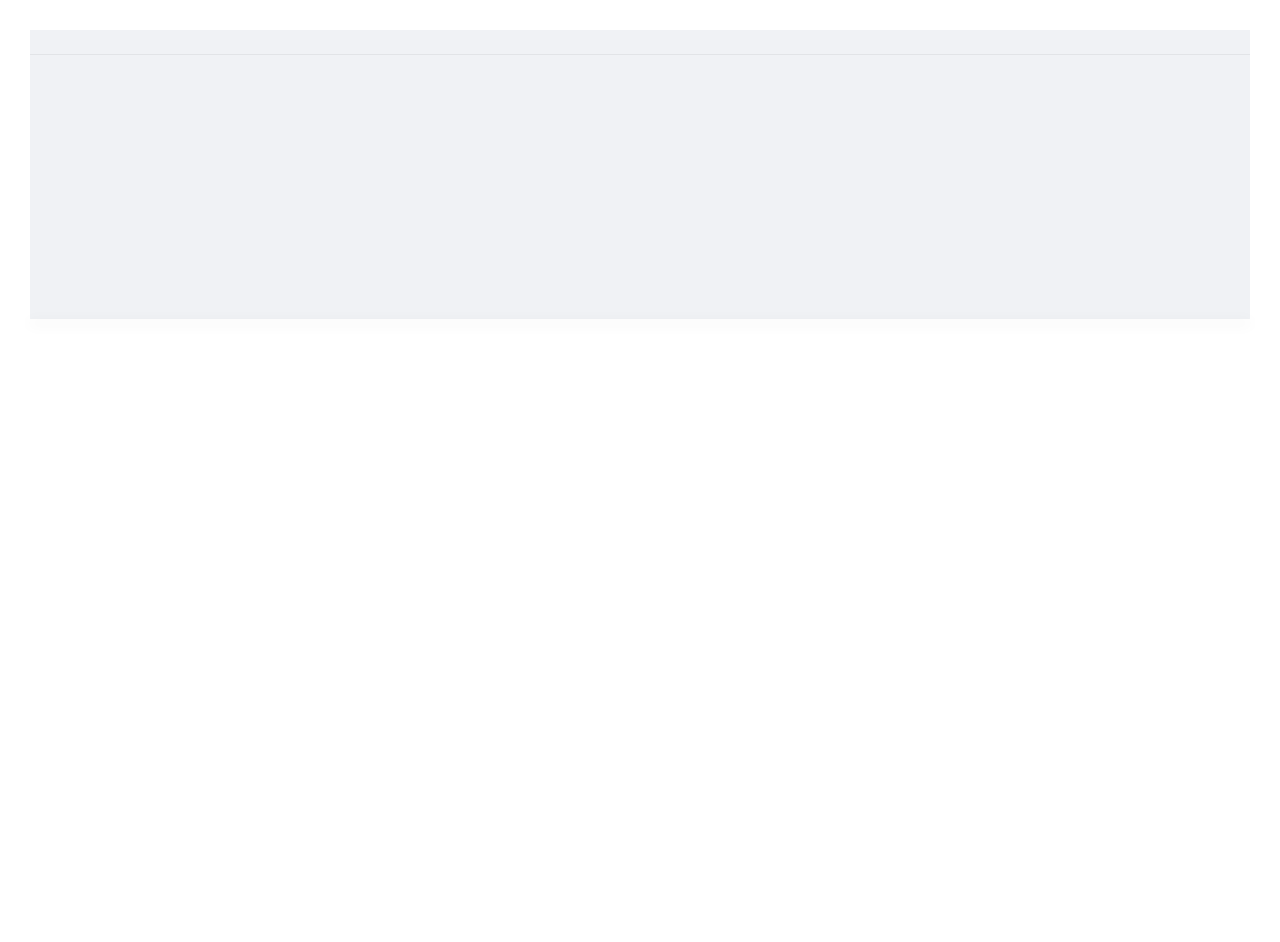
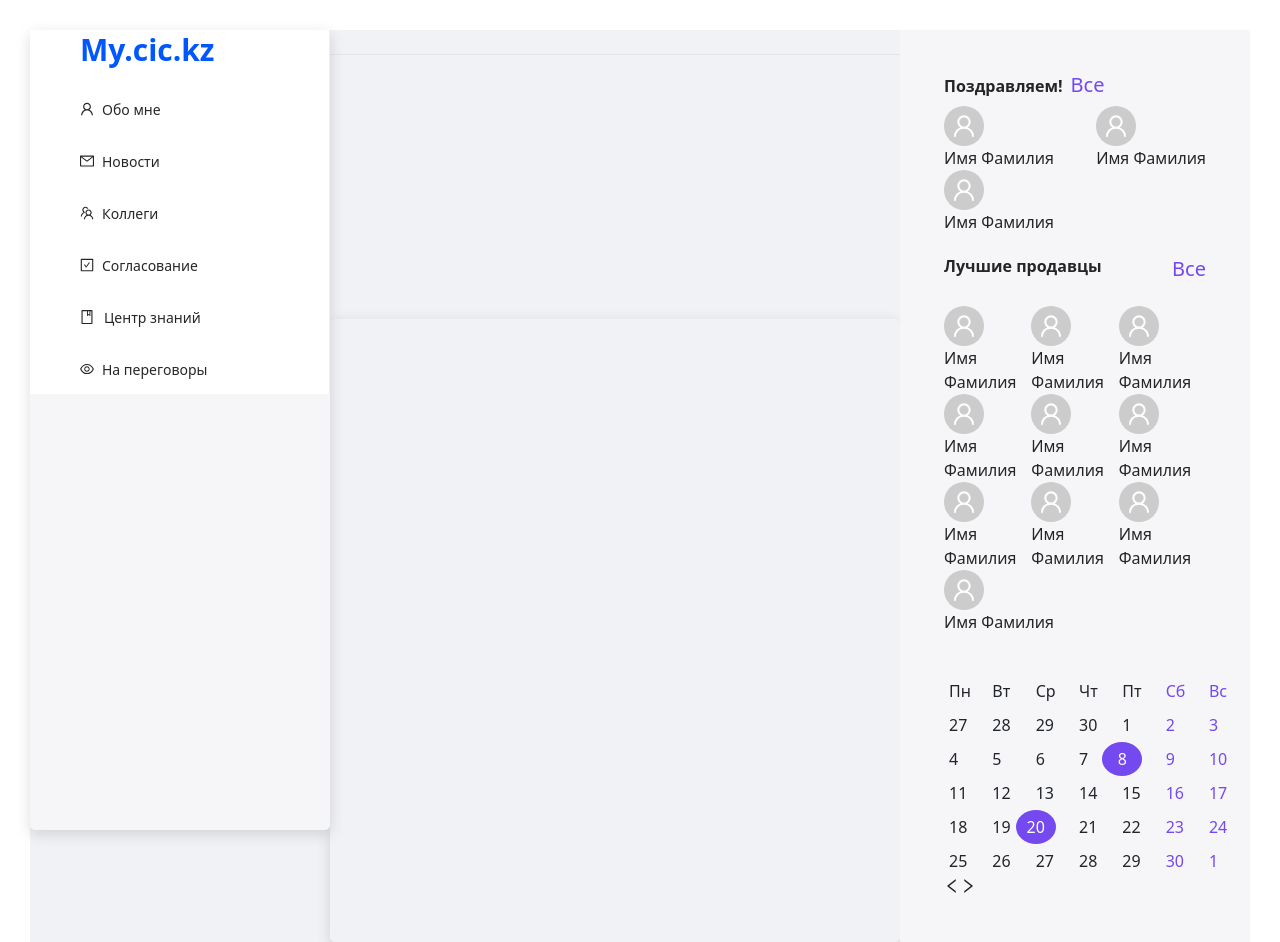
Before and after one commit to FallenStarrr/mycic-new-design, a React (Create React App) app: page / in a window 1280 px wide. Before the commit the page ends 800 px from the top, so only its background shows below. Built offline with nearby package versions, Linux system fonts and the light colour scheme.

Commit message:
МСК-12 bday fix

```diff
--- a/src/App.css
+++ b/src/App.css
@@ -192,6 +192,14 @@ Navigation
     margin-right: 20px;
     transition: all .3s ease-in-out;
   }
+
+  .sidebar {
+    display: none !important;
+  }
+
+  .sbday {
+    display: none !important;
+  }
 }
 
 
--- a/src/App.tsx
+++ b/src/App.tsx
@@ -95,8 +95,8 @@ function App() {
           </ul>
         </nav>
         <Layout>
-          {/* <Sider
-            className="section"
+           <Sider
+            className="section sidebar"
             style={{ height: "100vh", backgroundColor: "#F6F6F9" }}
             width={300}
           >
@@ -104,7 +104,7 @@ function App() {
             <Sidebar />
 
 
-          </Sider> */}
+          </Sider>
 
           <Layout>
             {/* <Header className="section" style={{ backgroundColor: "#F6F6F9" }}>
@@ -130,18 +130,15 @@ function App() {
             </Content>
           </Layout>
 
-          {/* <Sider
-            className="section"
+          <Sider
+            className="sbday"
             style={{
-              backgroundColor: "#F6F6F9",
-              position: "absolute",
-              right: "80px",
-              top: "140px",
+              backgroundColor: "#F6F6F9"
             }}
             width={350}
           >
             <Bday></Bday>
-          </Sider> */}
+          </Sider>
         </Layout>
       </div>
     </Router>
```
